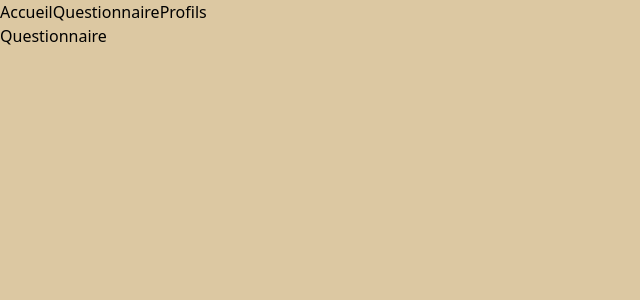
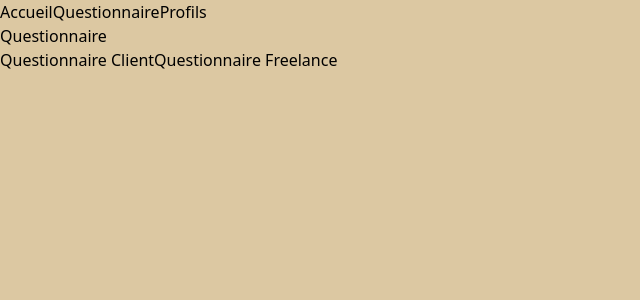
Before and after one commit to Studiomulex/JSX_AVANCEE, a React (Vite) app: page /Survey in a window 1280 px wide. Shown: the top 300 px of the page, without its empty margins (0-640 px from the left). Built offline with nearby package versions, Linux system fonts and the light colour scheme.

Commit message:
utilisation de outlet et link dans mon composant survey

```diff
--- a/src/pages/Survey/Survey.jsx
+++ b/src/pages/Survey/Survey.jsx
@@ -1,7 +1,11 @@
+import { Outlet,Link } from "react-router"
 export default function Survey(){
   return(
     <div className="bg-red-300 h-dvh w-full">
       <h1>Questionnaire</h1>
+      <Link to="/Client">Questionnaire Client</Link>
+      <Link to="/Freelances">Questionnaire Freelance</Link>
+      <Outlet/>
     </div>
   )
 }
```
